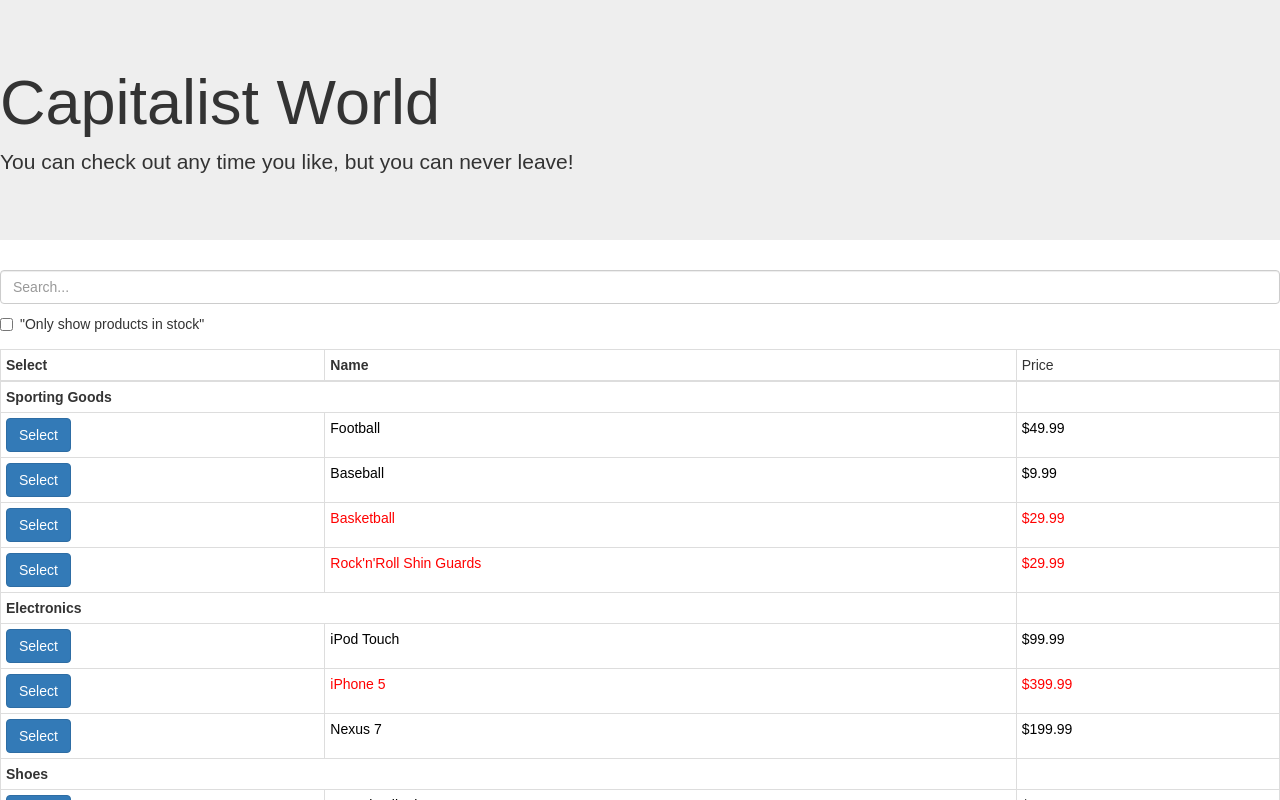
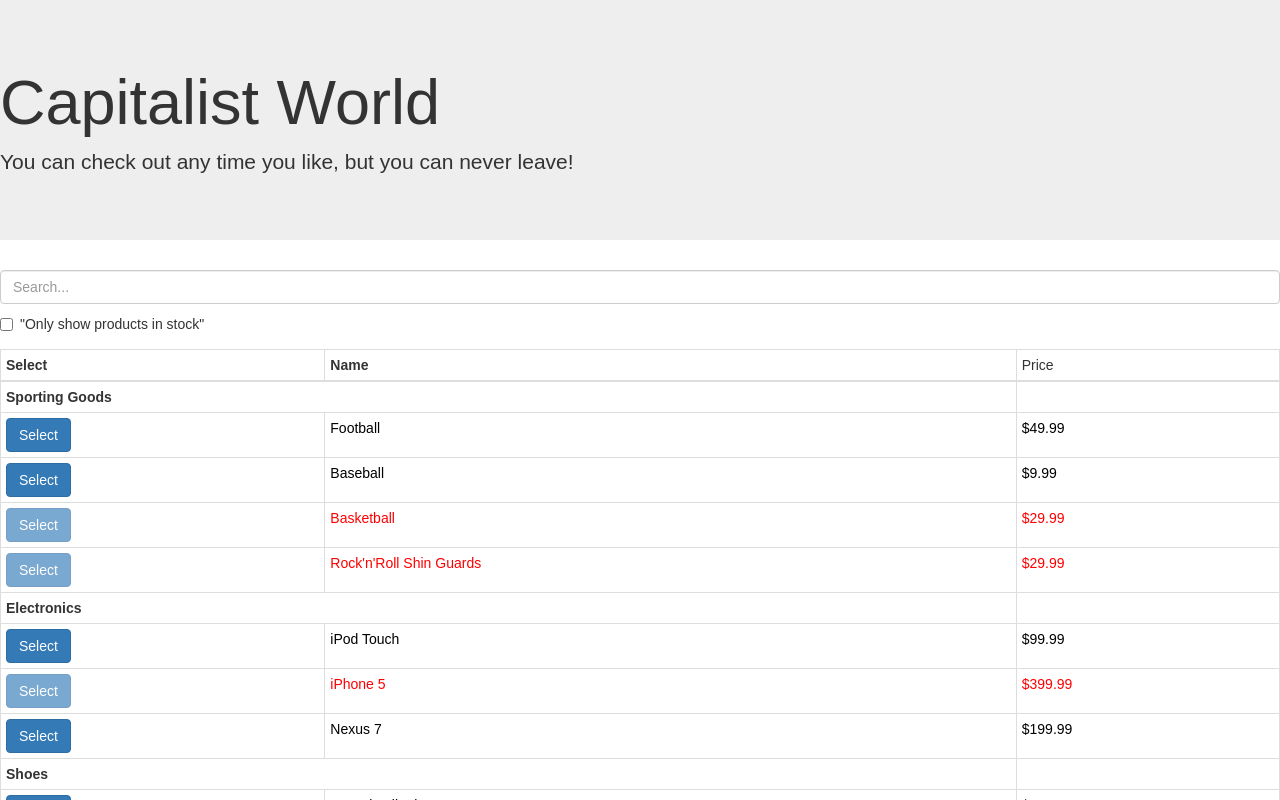
Before and after one commit to Kaylotura/react-app, a React (Create React App) app: page / in a window 1280 px wide. Shown: the top 800 px of the page. Built offline with nearby package versions, Linux system fonts and the light colour scheme.

Commit message:
made buttons disabled, broke if statements around filterstocked

```diff
--- a/src/TableBody.js
+++ b/src/TableBody.js
@@ -17,10 +17,12 @@
     let categoryList = []
     let tableBody = []
     let filteredInventory = this.props.inventory.filter((inventoryItem) => {
-      if (inventoryItem.name.toLowerCase().includes(this.props.searchString.toLowerCase()) && !this.props.filterStocked) {
+      if (inventoryItem.name.toLowerCase().includes(this.props.searchString.toLowerCase())) {
+        if (!this.props.filterStocked) {
           return inventoryItem
-      } else if (inventoryItem.name.toLowerCase().includes(this.props.searchString.toLowerCase()) && this.props.filterStocked && inventoryItem.stocked) {
+        } else if (inventoryItem.stocked) {
           return inventoryItem
+        }
       }
     })
     filteredInventory.forEach((inventoryItem) => {
@@ -36,14 +38,14 @@
         if (categoryList.indexOf(inventoryItem.category) === i) {
           let inventoryId = (inventoryItem.name).replace(/\s+/g, '-').toLowerCase()
           let styleColor = 'black'
+          let disabledState = false
           if (inventoryItem.stocked) {
             styleColor = 'black'
           } else if (!this.props.filterStocked) {
             styleColor = 'red'
+            disabledState = true
           }
-
           tableBody.push(
-
             <tr key={inventoryItem.name}>
               <td>
                 <ButtonToolbar>
@@ -53,6 +55,7 @@
                     onClick={
                       (event) => this.props.updateInCart(inventoryItem.name, inventoryItem.price)
                     }
+                    disabled={disabledState}
                   >
                     Select
                   </Button>
```
Lines whose indentation alone changed are shown as unchanged.
